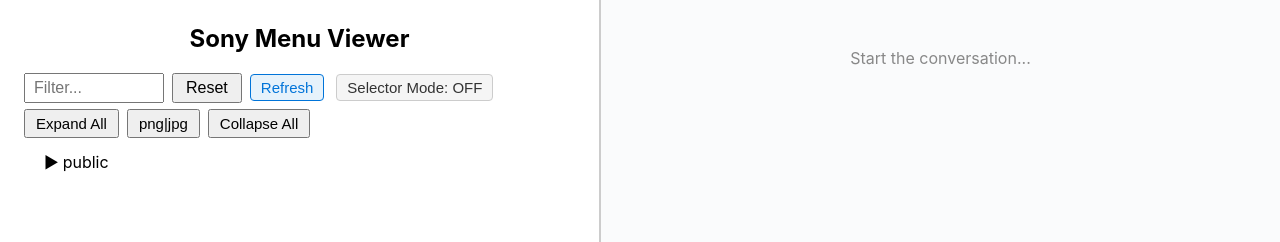
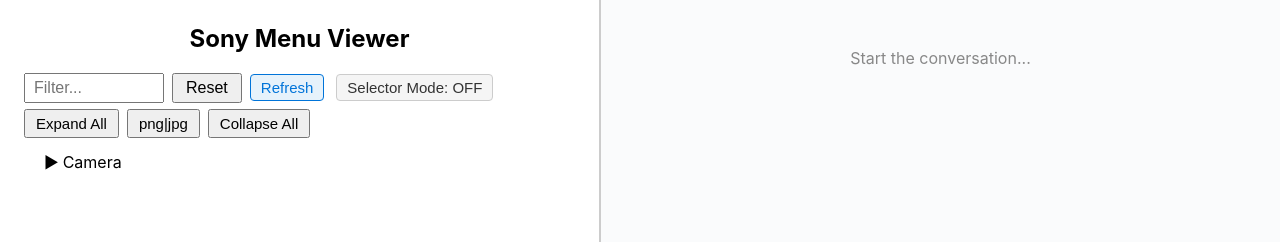
Before and after one commit to pydemo/AlphaAdvisor, a React (Create React App) app in the folder tree-view-app/: page / in a window 1280 px wide. Shown: the top 242 px of the page. Built offline with nearby package versions, Linux system fonts and the light colour scheme.

Commit message:
public2camera

```diff
--- a/tree-view-app/src/TreeView.tsx
+++ b/tree-view-app/src/TreeView.tsx
@@ -243,9 +243,11 @@ const TreeView: React.FC<TreeViewProps> = ({
                     : undefined
               }}>
                 {/* Format directory names for display */}
-                {isDir && /\/public\/α7RV\//.test(node.path)
-                  ? formatDirNameForDisplay(node.name)
-                  : node.name}
+                {node.name === "public"
+                  ? "Camera"
+                  : isDir && /\/public\/α7RV\//.test(node.path)
+                    ? formatDirNameForDisplay(node.name)
+                    : node.name}
               </span>
 
               {/* Info and JSON buttons for specific α7RV leaf directories */}
```
